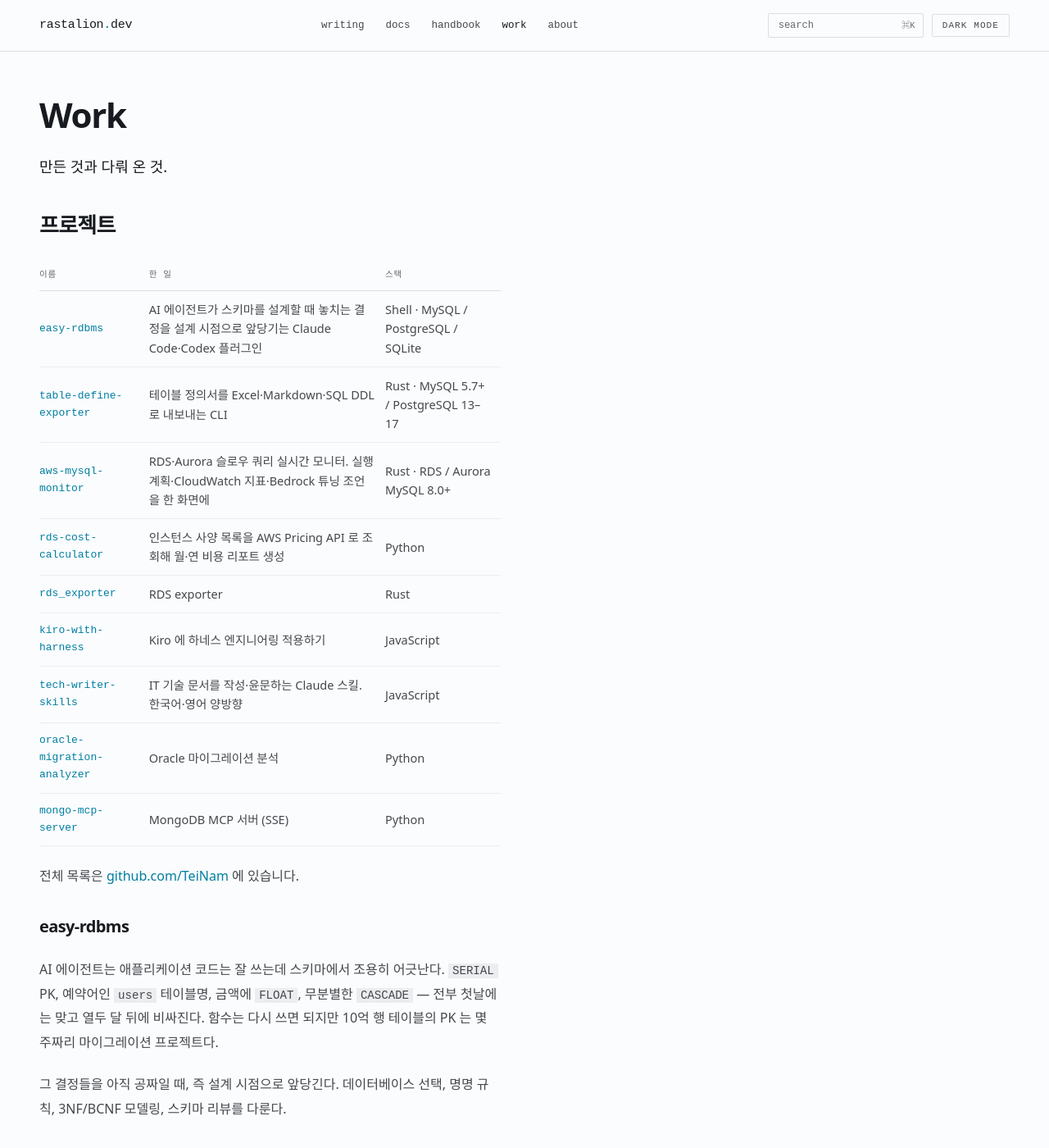
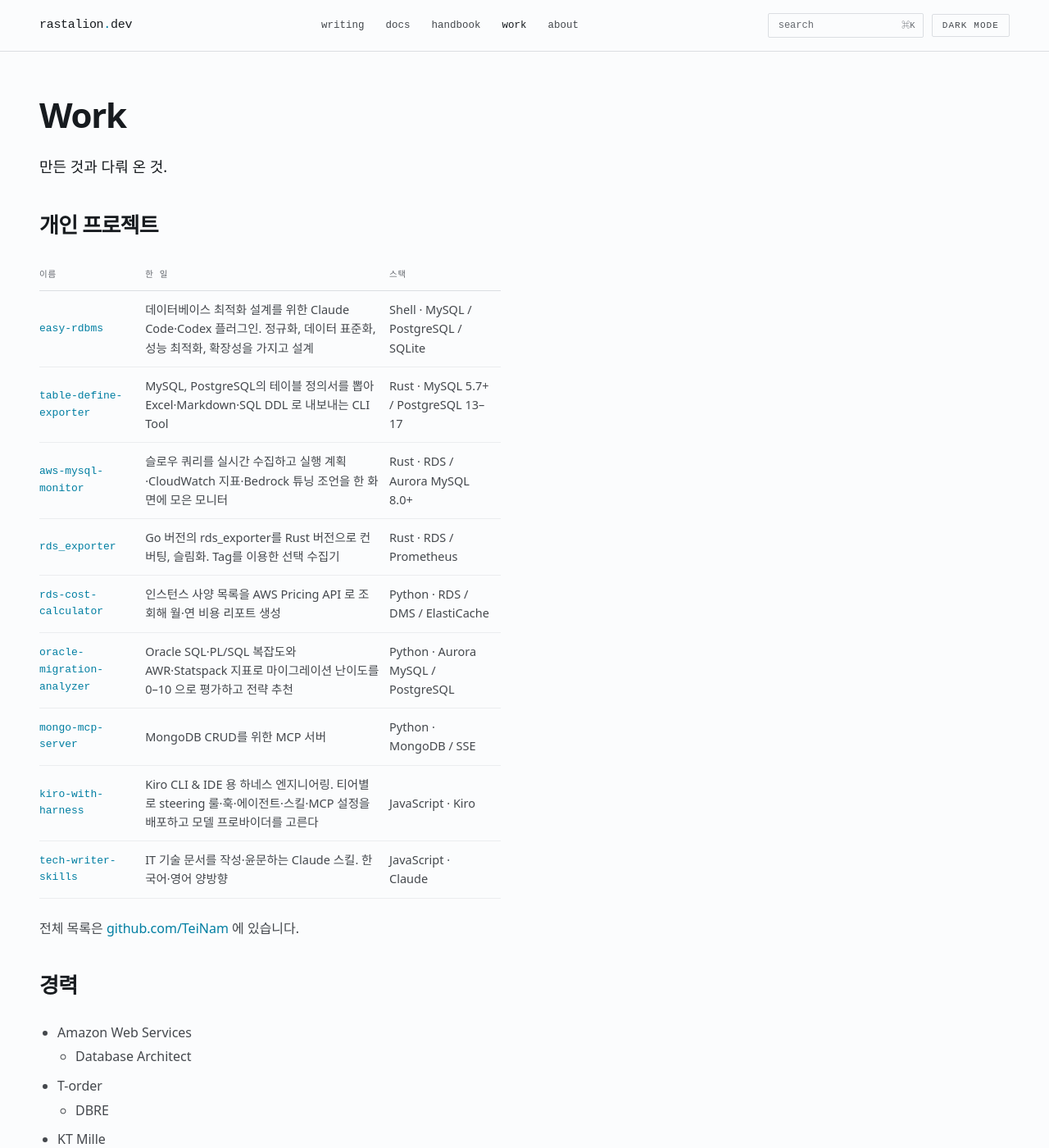
Before and after one commit to TeiNam/teinam.github.io, a Jekyll site: the page built from work.md, in a window 1280 px wide and 1400 px high. Shown: the whole window at 82% size. Built offline with Jekyll 4.4.1, drawn with Linux system fonts in a browser that asks for light colours; some web fonts are replaced; some of the changed text lies outside the part shown.

Commit message:
docs: /work/ 프로젝트·경력 내용 채움 (#12)
- 경력 추가: Amazon Web Services (Database Architect) / T-order (DBRE) /
  KT Mille (DBA)
- '## 프로젝트' -> '## 개인 프로젝트'
- 프로젝트 표 9행의 '한 일' 을 실제 내용으로 교체. GitHub 한 줄 설명이 이름을
  되풀이하던 항목들(rds_exporter, oracle-migration-analyzer, kiro-with-harness)에
  README 기반 설명을 넣고, 스택 열을 '언어 · 대상' 형식으로 통일
- rds_exporter 설명은 저장소 소유자가 직접 정정했다. README 만으로는
  Go 버전을 Rust 로 컨버팅·슬림화한 것이라는 내력을 알 수 없었다
- 상세 3건(### easy-rdbms 등) 산문은 제거. 표만으로 충분하다는 판단

검증: 빌드 통과, 표 9행 3열 정상, 경력 중첩 목록 렌더 확인,
      GitHub 링크 10개 전부 200

```diff
--- a/work.md
+++ b/work.md
@@ -4,39 +4,31 @@ title: Work
 permalink: /work/
 subtitle: 만든 것과 다뤄 온 것.
 ---
+## 개인 프로젝트
 
-## 프로젝트
 
-| 이름 | 한 일 | 스택 |
-| --- | --- | --- |
-| [easy-rdbms](https://github.com/TeiNam/easy-rdbms) | AI 에이전트가 스키마를 설계할 때 놓치는 결정을 설계 시점으로 앞당기는 Claude Code·Codex 플러그인 | Shell · MySQL / PostgreSQL / SQLite |
-| [table-define-exporter](https://github.com/TeiNam/table-define-exporter) | 테이블 정의서를 Excel·Markdown·SQL DDL 로 내보내는 CLI | Rust · MySQL 5.7+ / PostgreSQL 13–17 |
-| [aws-mysql-monitor](https://github.com/TeiNam/aws-mysql-monitor) | RDS·Aurora 슬로우 쿼리 실시간 모니터. 실행 계획·CloudWatch 지표·Bedrock 튜닝 조언을 한 화면에 | Rust · RDS / Aurora MySQL 8.0+ |
-| [rds-cost-calculator](https://github.com/TeiNam/rds-cost-calculator) | 인스턴스 사양 목록을 AWS Pricing API 로 조회해 월·연 비용 리포트 생성 | Python |
-| [rds_exporter](https://github.com/TeiNam/rds_exporter) | RDS exporter | Rust |
-| [kiro-with-harness](https://github.com/TeiNam/kiro-with-harness) | Kiro 에 하네스 엔지니어링 적용하기 | JavaScript |
-| [tech-writer-skills](https://github.com/TeiNam/tech-writer-skills) | IT 기술 문서를 작성·윤문하는 Claude 스킬. 한국어·영어 양방향 | JavaScript |
-| [oracle-migration-analyzer](https://github.com/TeiNam/oracle-migration-analyzer) | Oracle 마이그레이션 분석 | Python |
-| [mongo-mcp-server](https://github.com/TeiNam/mongo-mcp-server) | MongoDB MCP 서버 (SSE) | Python |
+| 이름                                                                               | 한 일                                                                                  | 스택                                   |
+| -------------------------------------------------------------------------------- | ------------------------------------------------------------------------------------ | ------------------------------------ |
+| [easy-rdbms](https://github.com/TeiNam/easy-rdbms)                               | 데이터베이스 최적화 설계를 위한 Claude Code·Codex 플러그인. 정규화, 데이터 표준화, 성능 최적화, 확장성을 가지고 설계          | Shell · MySQL / PostgreSQL / SQLite  |
+| [table-define-exporter](https://github.com/TeiNam/table-define-exporter)         | MySQL, PostgreSQL의 테이블 정의서를 뽑아 Excel·Markdown·SQL DDL 로 내보내는 CLI Tool                | Rust · MySQL 5.7+ / PostgreSQL 13–17 |
+| [aws-mysql-monitor](https://github.com/TeiNam/aws-mysql-monitor)                 | 슬로우 쿼리를 실시간 수집하고 실행 계획·CloudWatch 지표·Bedrock 튜닝 조언을 한 화면에 모은 모니터                     | Rust · RDS / Aurora MySQL 8.0+       |
+| [rds_exporter](https://github.com/TeiNam/rds_exporter)                           | Go 버전의 rds_exporter를 Rust 버전으로 컨버팅, 슬림화. Tag를 이용한 선택 수집기                             | Rust · RDS / Prometheus              |
+| [rds-cost-calculator](https://github.com/TeiNam/rds-cost-calculator)             | 인스턴스 사양 목록을 AWS Pricing API 로 조회해 월·연 비용 리포트 생성                                      | Python · RDS / DMS / ElastiCache     |
+| [oracle-migration-analyzer](https://github.com/TeiNam/oracle-migration-analyzer) | Oracle SQL·PL/SQL 복잡도와 AWR·Statspack 지표로 마이그레이션 난이도를 0–10 으로 평가하고 전략 추천              | Python · Aurora MySQL / PostgreSQL   |
+| [mongo-mcp-server](https://github.com/TeiNam/mongo-mcp-server)                   | MongoDB CRUD를 위한 MCP 서버                                                              | Python · MongoDB / SSE               |
+| [kiro-with-harness](https://github.com/TeiNam/kiro-with-harness)                 | Kiro CLI &amp; IDE 용 하네스 엔지니어링. 티어별로 steering 룰·훅·에이전트·스킬·MCP 설정을 배포하고 모델 프로바이더를 고른다 | JavaScript · Kiro                    |
+| [tech-writer-skills](https://github.com/TeiNam/tech-writer-skills)               | IT 기술 문서를 작성·윤문하는 Claude 스킬. 한국어·영어 양방향                                              | JavaScript · Claude                  |
+
 
 전체 목록은 [github.com/TeiNam](https://github.com/TeiNam) 에 있습니다.
 
-### easy-rdbms
-
-AI 에이전트는 애플리케이션 코드는 잘 쓰는데 스키마에서 조용히 어긋난다. `SERIAL` PK, 예약어인 `users` 테이블명, 금액에 `FLOAT`, 무분별한 `CASCADE` — 전부 첫날에는 맞고 열두 달 뒤에 비싸진다. 함수는 다시 쓰면 되지만 10억 행 테이블의 PK 는 몇 주짜리 마이그레이션 프로젝트다.
-
-그 결정들을 아직 공짜일 때, 즉 설계 시점으로 앞당긴다. 데이터베이스 선택, 명명 규칙, 3NF/BCNF 모델링, 스키마 리뷰를 다룬다.
-
-### table-define-exporter
-
-`information_schema` 와 시스템 카탈로그에서 메타데이터를 모아 테이블 정의서를 만든다.
-
-[sizzlei/TD-EXPORT](https://github.com/sizzlei/TD-EXPORT)(Go)를 원작자 허락을 받아 Rust 로 재구현한 포트다. 원본 출력 형식을 바이트 단위로 호환하면서 PostgreSQL 지원, 파셜 인덱스·배열 타입 보존, FK N+1 쿼리 제거, 병렬 메타데이터 수집을 더했다.
-
-### aws-mysql-monitor
-
-React UI 를 바이너리에 심어 ECS 태스크 하나로 뜬다. IAM 인증으로 1초 주기 수집, CloudWatch 로그에서 슬로우 로그 백필, 지표는 15분 주기. Bedrock 호출은 버튼을 눌렀을 때만 나간다.
-
 ## 경력
 
+- Amazon Web Services
+  - Database Architect
+- T-order
+  - DBRE
+- KT Mille
+  - DBA
+
 <!-- 회사 · 직무 · 기간 · 한 일 -->
```
